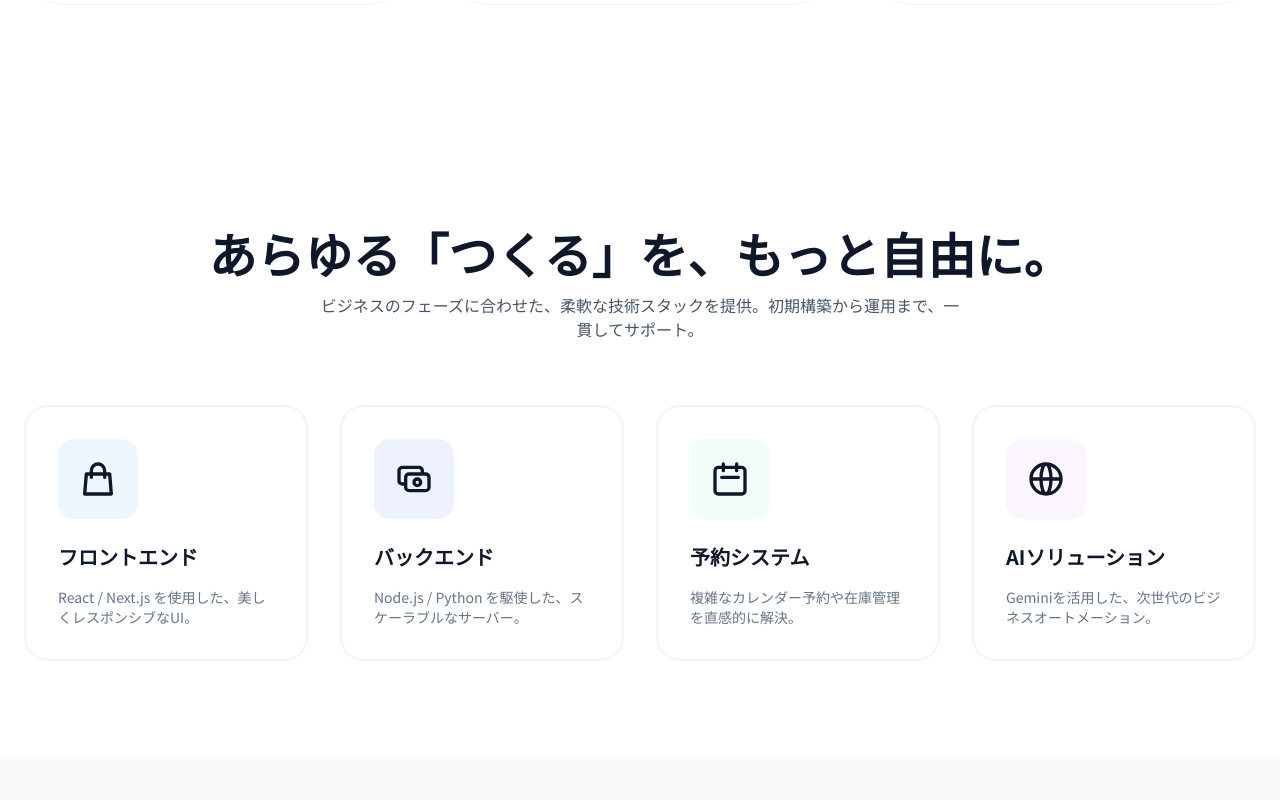
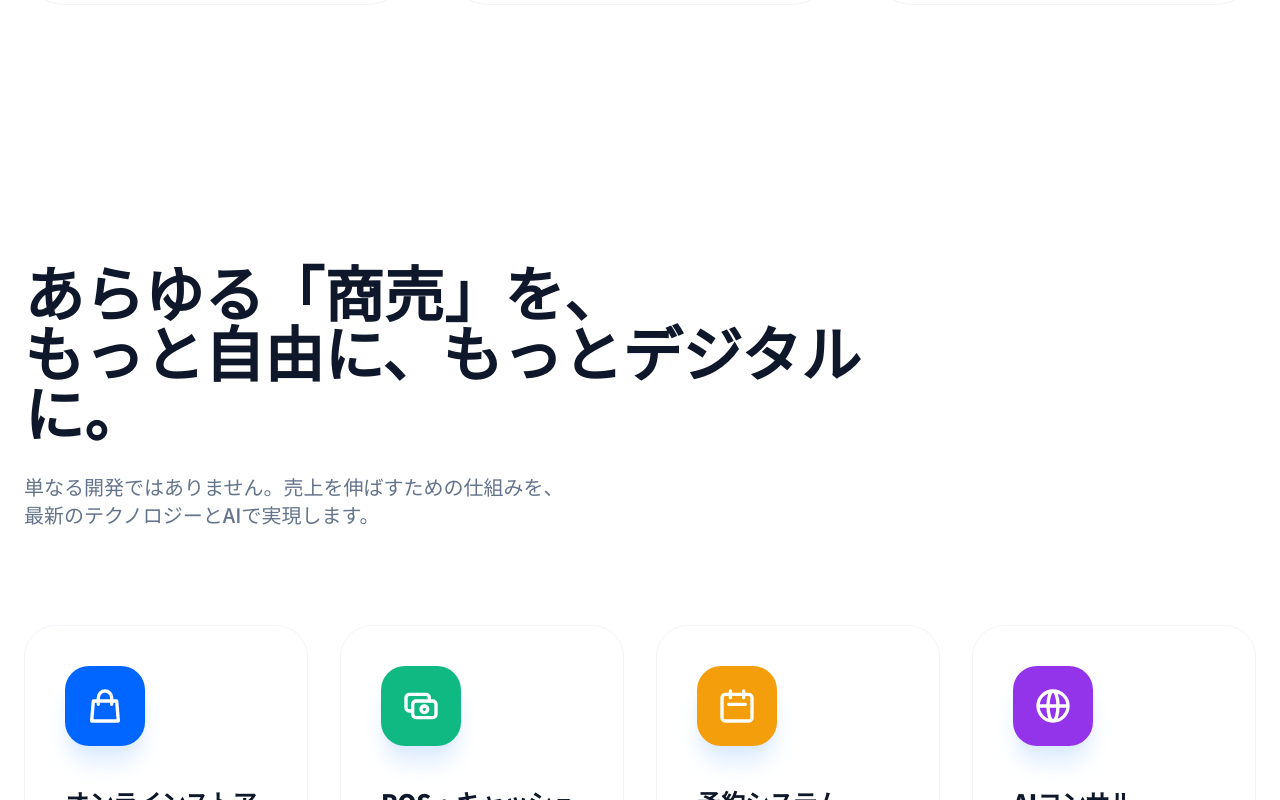
Before and after one commit to arumoasu-beep/my-portfolio-theme, a React (Vite) app: page / in a window 1280 px wide. Shown: the part 2000-2800 px from the top of the page. Built offline with nearby package versions, Linux system fonts and the light colour scheme; no server answers.

Commit message:
Update Services.tsx

```diff
--- a/components/Services.tsx
+++ b/components/Services.tsx
@@ -4,61 +4,59 @@ import { ICONS } from '../constants';
 
 const services = [
   {
-    title: 'フロントエンド',
-    desc: 'React / Next.js を使用した、美しくレスポンシブなUI。',
-    icon: <ICONS.Shop className="w-8 h-8 md:w-10 md:h-10" />,
-    color: 'bg-blue-500',
-    lightColor: 'bg-blue-50'
+    title: 'オンラインストア',
+    desc: 'こだわりの詰まったネットショップを。UXを極めたカート体験を提供します。',
+    icon: <ICONS.Shop className="w-10 h-10" />,
+    color: 'bg-stores-blue',
   },
   {
-    title: 'バックエンド',
-    desc: 'Node.js / Python を駆使した、スケーラブルなサーバー。',
-    icon: <ICONS.Cash className="w-8 h-8 md:w-10 md:h-10" />,
-    color: 'bg-indigo-500',
-    lightColor: 'bg-indigo-50'
+    title: 'POS・キャッシュレス',
+    desc: '実店舗とネットの在庫を同期。スマートな決済体験を導入します。',
+    icon: <ICONS.Cash className="w-10 h-10" />,
+    color: 'bg-emerald-500',
   },
   {
     title: '予約システム',
-    desc: '複雑なカレンダー予約や在庫管理を直感的に解決。',
-    icon: <ICONS.Calendar className="w-8 h-8 md:w-10 md:h-10" />,
-    color: 'bg-teal-500',
-    lightColor: 'bg-teal-50'
+    desc: '複雑な予約フローをAIで最適化。顧客の手間を最小限に。',
+    icon: <ICONS.Calendar className="w-10 h-10" />,
+    color: 'bg-amber-500',
   },
   {
-    title: 'AIソリューション',
-    desc: 'Geminiを活用した、次世代のビジネスオートメーション。',
-    icon: <ICONS.Globe className="w-8 h-8 md:w-10 md:h-10" />,
-    color: 'bg-purple-500',
-    lightColor: 'bg-purple-50'
+    title: 'AIコンサル',
+    desc: 'Geminiを活用した自動化。あなたの代わりにビジネスを分析します。',
+    icon: <ICONS.Globe className="w-10 h-10" />,
+    color: 'bg-purple-600',
   }
 ];
 
 const Services: React.FC = () => {
   return (
-    <section id="services" className="py-24 bg-white overflow-hidden">
+    <section id="services" className="py-20 md:py-32 bg-white">
       <div className="container mx-auto px-6">
-        <div className="text-center mb-16">
-          <h2 className="text-2xl md:text-5xl font-black text-slate-900 mb-4 leading-tight">
-            あらゆる「つくる」を、<br className="md:hidden" />
-            もっと自由に。
+        <div className="max-w-4xl mb-16 md:mb-24 reveal">
+          <h2 className="text-3xl md:text-6xl font-black text-slate-900 mb-6 md:mb-8 leading-[1.2]">
+            あらゆる「商売」を、<br />
+            もっと自由に、もっとデジタルに。
           </h2>
-          <p className="text-slate-600 max-w-2xl mx-auto text-sm md:text-base px-4">
-            ビジネスのフェーズに合わせた、柔軟な技術スタックを提供。初期構築から運用まで、一貫してサポート。
+          <p className="text-slate-500 text-base md:text-xl font-medium leading-relaxed">
+            単なる開発ではありません。売上を伸ばすための仕組みを、<br className="hidden md:block" />
+            最新のテクノロジーとAIで実現します。
           </p>
         </div>
 
-        {/* Horizontal scroll for mobile */}
-        <div className="flex md:grid md:grid-cols-4 gap-6 md:gap-8 overflow-x-auto md:overflow-x-visible pb-10 md:pb-0 -mx-6 px-6 md:mx-0 md:px-0 scrollbar-hide snap-x">
+        {/* Mobile Horizontal Scroll / Desktop Grid */}
+        <div className="flex overflow-x-auto gap-6 pb-12 -mx-6 px-6 md:grid md:grid-cols-2 lg:grid-cols-4 md:gap-8 md:pb-0 scrollbar-hide">
           {services.map((service, idx) => (
             <div
               key={idx}
-              className="flex-shrink-0 w-[220px] md:w-full group p-6 md:p-8 rounded-[1.5rem] md:rounded-3xl border-2 border-slate-100 hover:border-transparent hover:shadow-2xl transition-all duration-300 bg-white snap-start"
+              className="flex-shrink-0 w-[75vw] md:w-full reveal p-8 md:p-10 rounded-4xl border border-slate-100 hover:border-stores-blue/20 bg-white hover:shadow-2xl hover:shadow-blue-500/5 transition-all duration-500 group"
+              style={{ transitionDelay: `${idx * 100}ms` }}
             >
-              <div className={`${service.lightColor} w-16 h-16 md:w-20 md:h-20 rounded-2xl flex items-center justify-center mb-6 text-slate-900 transition-colors group-hover:text-white group-hover:${service.color}`}>
-                {service.icon}
+              <div className={`${service.color} w-16 h-16 md:w-20 md:h-20 rounded-3xl flex items-center justify-center mb-8 md:mb-10 text-white shadow-xl shadow-blue-100 transform group-hover:-translate-y-2 transition-transform duration-500`}>
+                <div className="scale-90 md:scale-100">{service.icon}</div>
               </div>
-              <h3 className="text-base md:text-xl font-bold mb-4 text-slate-900">{service.title}</h3>
-              <p className="text-slate-500 leading-relaxed text-xs md:text-sm">
+              <h3 className="text-xl md:text-2xl font-black mb-4 text-slate-900">{service.title}</h3>
+              <p className="text-slate-500 text-sm md:text-base leading-relaxed font-medium">
                 {service.desc}
               </p>
             </div>
```
